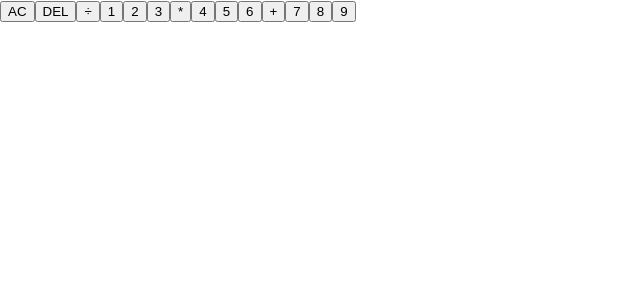
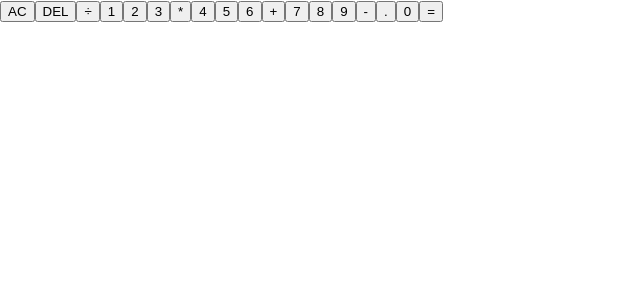
Before and after one commit to mwendaB/Property_management-system, a JavaScript app: page / in a window 1280 px wide. Shown: the top 300 px of the page, without its empty margins (0-640 px from the left). Built offline with nearby package versions, Linux system fonts and the light colour scheme; the HTML template or start-up script is replaced by a standard one.

Commit message:
add the equal button

```diff
--- a/src/App.js
+++ b/src/App.js
@@ -21,6 +21,10 @@ function App(){
       <button>7</button>
       <button>8</button>
       <button>9</button>
+      <button>-</button>
+      <button>.</button>
+      <button>0</button>
+      <button className="span-two">=</button>
     </div>
 
    )
```
